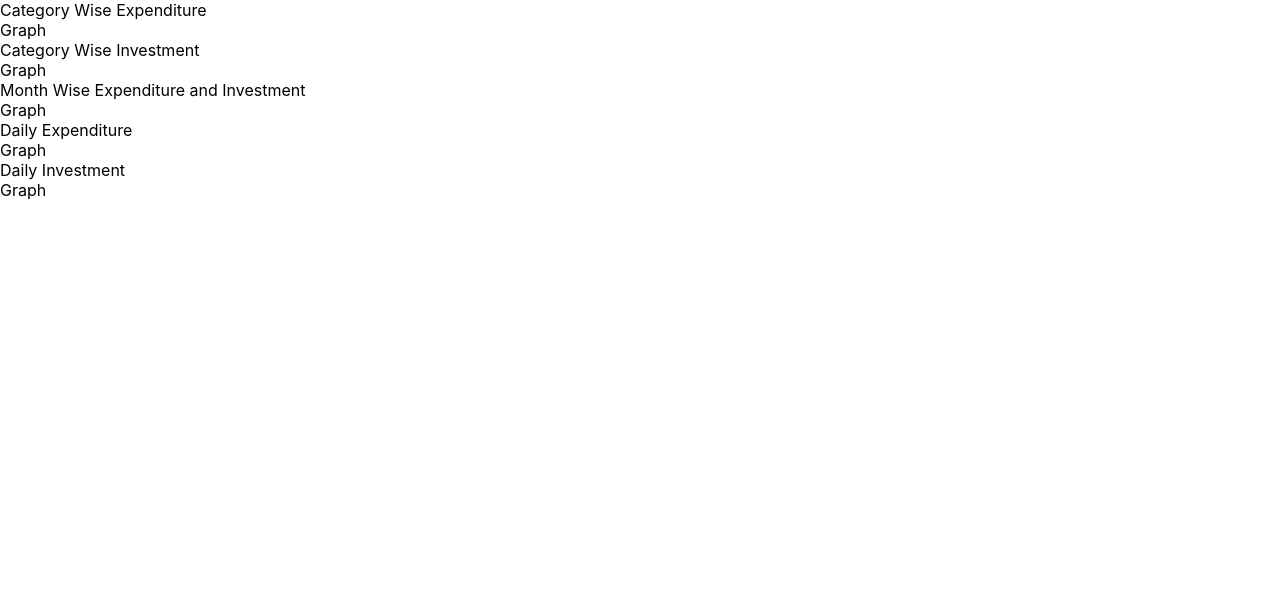
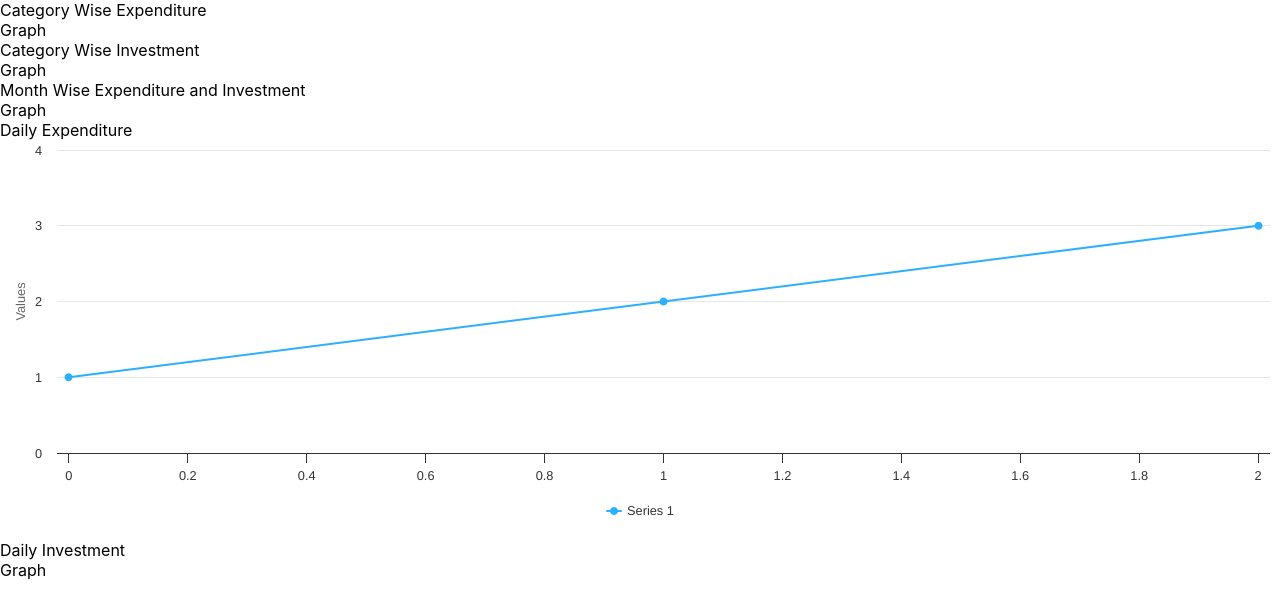
Before and after one commit to pranshuagrawal/fund-manager-hackathon-2023, a React (Create React App) app: page / in a window 1280 px wide. Shown: the top 616 px of the page. Built offline with nearby package versions, Linux system fonts and the light colour scheme.

Commit message:
Graph added

```diff
--- a/src/components/DailyWise/index.jsx
+++ b/src/components/DailyWise/index.jsx
@@ -1,19 +1,28 @@
+import Highcharts from 'highcharts'
+import HighchartsReact from 'highcharts-react-official'
+
 const DailyWise = () => {
 
   const options = {
     title: {
-    text: 'My chart'
+      text: null
     },
     series: [{
       data: [1, 2, 3]
-  }]
+    }],
+    credits: {
+      enabled: false
+    }
   }
 
   return (
     <div className="row">
       <div className="column">
         <div className="heading">Daily Expenditure</div>
-                <div className="graph-container">Graph</div>
+        <div className="graph-container"><HighchartsReact
+          highcharts={Highcharts}
+          options={options}
+        /></div>
       </div>
       <div className="column">
         <div className="heading">Daily Investment</div>
```
Lines whose indentation alone changed are shown as unchanged.
